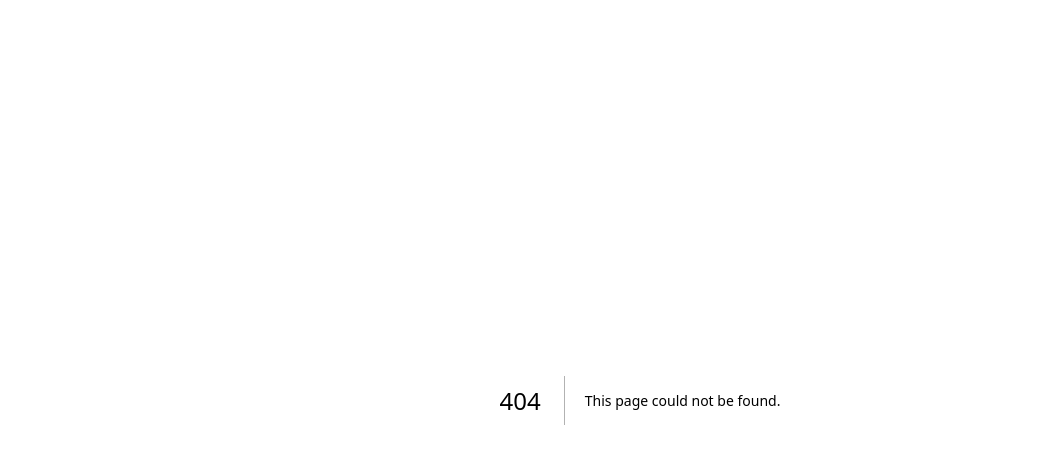
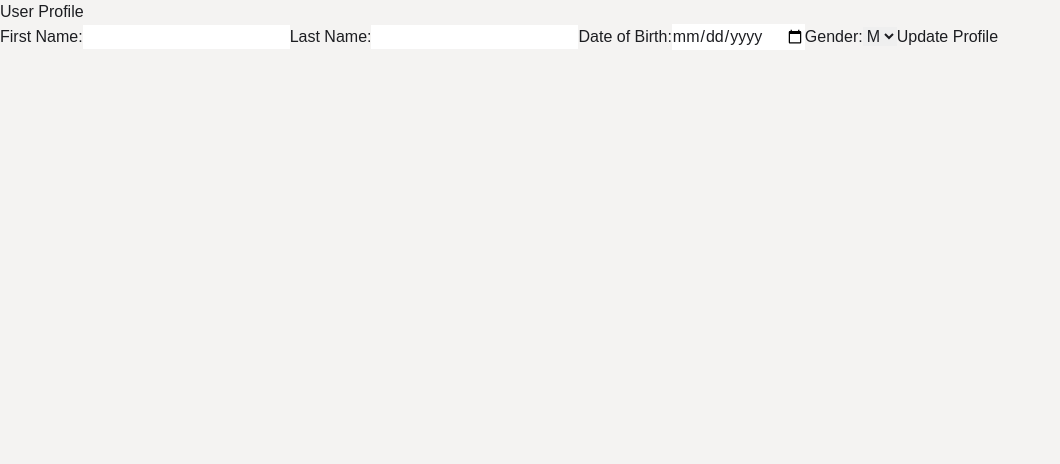
Before and after one commit to KKDinev20/Selvox-Frontend, a Next.js app in the folder selvox/: page /jobseeker/userPage in a window 1280 px wide. Before the commit this address had no page. Shown: the top 464 px of the page, without its empty margins (0-1060 px from the left). Built offline with nearby package versions, Linux system fonts and the light colour scheme.

Commit message:
Ensure that different roles (e.g., jobseeker, employer, admin) have appropriate access levels and permissions throughout the application.

```diff
--- /dev/null
+++ b/selvox/pages/admin/dashboard.tsx
@@ -0,0 +1,9 @@
+import Sidebar from "../components/common/Sidebar";
+
+export default function Dashboard() {
+    return (
+      <>
+        <Sidebar/>
+      </>
+    );
+  }
--- /dev/null
+++ b/selvox/pages/components/common/Sidebar.tsx
@@ -0,0 +1,9 @@
+function Sidebar() {
+    return (
+        <div>
+        </div >
+
+    );
+}
+
+export default Sidebar;
--- a/selvox/pages/general/auth/login.tsx
+++ b/selvox/pages/general/auth/login.tsx
@@ -1,10 +1,10 @@
 // pages/login.tsx
-import { useState } from 'react';
-import { useRouter } from 'next/router';
+import { useState } from "react";
+import { useRouter } from "next/router";
 
 export default function Login() {
   const router = useRouter();
-    const [form, setForm] = useState({ email: '', passwordHash: '' });
+  const [form, setForm] = useState({ email: "", passwordHash: "" });
 
   const handleChange = (e) => {
     const { name, value } = e.target;
@@ -14,9 +14,9 @@ export default function Login() {
   const handleSubmit = async (e) => {
     e.preventDefault();
     try {
-            const res = await fetch('https://localhost:7095/api/User/login', {
-                method: 'POST',
-                headers: { 'Content-Type': 'application/json' },
+      const res = await fetch("https://localhost:7095/api/User/login", {
+        method: "POST",
+        headers: { "Content-Type": "application/json" },
         body: JSON.stringify(form),
       });
 
@@ -25,30 +25,30 @@ export default function Login() {
         console.log(data); // Debugging: check response from backend
 
         // Save token and user role in local storage (or any other state management)
-                localStorage.setItem('token', data.token);
-                localStorage.setItem('role', data.role);
+        localStorage.setItem("token", data.token);
+        localStorage.setItem("role", data.role);
 
         // Redirect based on role
         switch (data.role) {
-                    case 'admin':
-                        router.push('/admin/dashboard');
+          case "admin":
+            router.push("/admin/dashboard");
             break;
-                    case 'employer':
-                        router.push('/employer/dashboard');
+          case "employer":
+            router.push("/employer/dashboard");
             break;
-                    case 'jobseeker':
-                        router.push('/jobseeker/dashboard');
+          case "jobseeker":
+            router.push("/jobseeker/userPage");
             break;
           default:
-                        router.push('/');
+            router.push("/");
         }
       } else {
         const errorData = await res.json();
-                throw new Error(errorData.message || 'Failed to login');
+        throw new Error(errorData.message || "Failed to login");
       }
     } catch (error) {
-            console.error('Login error:', error);
-            alert('Login failed. Please try again.');
+      console.error("Login error:", error);
+      alert("Login failed. Please try again.");
     }
   };
 
@@ -57,47 +57,65 @@ export default function Login() {
       <div className="bg-gray-100 text-gray-500 shadow-xl w-full h-3/4 overflow-hidden">
         <div className="md:flex w-full">
           <div className="hidden md:block w-1/2 bg-button py-10 px-10">
-                        <img src="/Login.svg" className="w-100 h-auto" />
+            <img src="/Login.png" className="w-100 h-auto" />
           </div>
-                    <div className="w-full md:w-1/2 py-16 px-10 md:px-10">
+          <div className="w-full md:w-1/2 py-36 px-10 md:px-10">
             <div className="text-center mb-10">
               <h1 className="font-bold text-3xl text-gray-900">Login</h1>
               <p>Enter your credentials to access your account</p>
             </div>
             <div>
               <form onSubmit={handleSubmit}>
-                                <div className="mb-4">
-                                    <label htmlFor="email" className="block text-sm font-medium text-gray-700">
-                                        Email
-                                    </label>
+                <div className="flex -mx-3">
+                  <div className="w-full px-3 mb-5">
+                    <label className="text-xs font-semibold px-1">Email</label>
+                    <div className="flex">
+                      <div className="w-10 z-10 pl-1 text-center pointer-events-none flex items-center justify-center">
+                        <i className="mdi mdi-email-outline text-gray-400 text-lg"></i>
+                      </div>
                       <input
                         type="email"
                         name="email"
                         value={form.email}
                         onChange={handleChange}
-                                        className="mt-1 block w-full py-2 px-3 border border-gray-300 bg-white rounded-md shadow-sm focus:outline-none focus:ring-indigo-500 focus:border-indigo-500 sm:text-sm"
-                                        required
+                        className="w-full -ml-10 pl-10 pr-3 py-2 rounded-lg border-2 border-gray-200 outline-none focus:border-indigo-500"
+                        placeholder="johnsmith@example.com"
                       />
                     </div>
-                                <div className="mb-4">
-                                    <label htmlFor="passwordHash" className="block text-sm font-medium text-gray-700">
+                  </div>
+                </div>
+                <div className="flex -mx-3">
+                  <div className="w-full px-3 mb-12">
+                    <label className="text-xs font-semibold px-1">
                       Password
                     </label>
+                    <div className="flex">
+                      <div className="w-10 z-10 pl-1 text-center pointer-events-none flex items-center justify-center">
+                        <i className="mdi mdi-lock-outline text-gray-400 text-lg"></i>
+                      </div>
                       <input
                         type="password"
                         name="passwordHash"
                         value={form.passwordHash}
                         onChange={handleChange}
-                                        className="mt-1 block w-full py-2 px-3 border border-gray-300 bg-white rounded-md shadow-sm focus:outline-none focus:ring-indigo-500 focus:border-indigo-500 sm:text-sm"
-                                        required
+                        className="w-full -ml-10 pl-10 pr-3 py-2 rounded-lg border-2 border-gray-200 outline-none focus:border-indigo-500"
+                        placeholder="************"
                       />
                     </div>
-                                <button type="submit" className="block w-full max-w-xs mx-auto bg-button text-gray-900 hover:bg-navbar focus:bg-navbar rounded-lg px-3 py-3 font-semibold">
+                  </div>
+                </div>
+                <button
+                  type="submit"
+                  className="block w-full max-w-xs mx-auto bg-button text-gray-900 hover:bg-navbar focus:bg-navbar rounded-lg px-3 py-3 font-semibold"
+                >
                   Login
                 </button>
                 <p className="text-sm mt-8 text-center">
-                                    Don't have an account?{' '}
-                                    <a href="/register" className="text-logo font-semibold hover:underline ml-1">
+                  Don't have an account?{" "}
+                  <a
+                    href="/general/auth/register"
+                    className="text-logo font-semibold hover:underline ml-1"
+                  >
                     Sign up here
                   </a>
                 </p>
--- /dev/null
+++ b/selvox/pages/jobseeker/userPage.tsx
@@ -0,0 +1,107 @@
+import { useState, useEffect } from 'react';
+import { useRouter } from 'next/router';
+
+export default function UserProfile() {
+    const router = useRouter();
+    const [user, setUser] = useState({
+        firstName: '',
+        lastName: '',
+        dateOfBirth: '',
+        gender: '',
+    });
+    const [loading, setLoading] = useState(true);
+
+    useEffect(() => {
+        // Fetch user profile data
+        const fetchUserProfile = async () => {
+            try {
+                const response = await fetch(`https://localhost:7095/api/User/${id}`); // Replace with your API endpoint
+                if (response.ok) {
+                    const userData = await response.json();
+                    setUser(userData);
+                } else {
+                    throw new Error('Failed to fetch user profile');
+                }
+            } catch (error) {
+                console.error('Error fetching user profile:', error);
+                // Handle error fetching profile
+            } finally {
+                setLoading(false);
+            }
+        };
+
+        fetchUserProfile();
+    }, []);
+
+    const handleUpdateProfile = async () => {
+        try {
+            const response = await fetch(`https://localhost:7095/api/User/${id}`, {
+                method: 'PUT',
+                headers: {
+                    'Content-Type': 'application/json',
+                },
+                body: JSON.stringify({
+                    firstName: user.firstName,
+                    lastName: user.lastName,
+                    dateOfBirth: user.dateOfBirth,
+                    gender: user.gender,
+                }),
+            });
+
+            if (response.ok) {
+                // Handle successful update
+                console.log('User profile updated successfully');
+            } else {
+                throw new Error('Failed to update user profile');
+            }
+        } catch (error) {
+            console.error('Error updating user profile:', error);
+            // Handle error updating profile
+        }
+    };
+
+    if (loading) return <div>Loading...</div>;
+
+    return (
+        <div>
+            <h1>User Profile</h1>
+            <form onSubmit={handleUpdateProfile}>
+                <label>
+                    First Name:
+                    <input
+                        type="text"
+                        value={user.firstName}
+                        onChange={(e) => setUser({ ...user, firstName: e.target.value })}
+                    />
+                </label>
+                <label>
+                    Last Name:
+                    <input
+                        type="text"
+                        value={user.lastName}
+                        onChange={(e) => setUser({ ...user, lastName: e.target.value })}
+                    />
+                </label>
+                <label>
+                    Date of Birth:
+                    <input
+                        type="date"
+                        value={user.dateOfBirth}
+                        onChange={(e) => setUser({ ...user, dateOfBirth: e.target.value })}
+                    />
+                </label>
+                <label>
+                    Gender:
+                    <select
+                        value={user.gender}
+                        onChange={(e) => setUser({ ...user, gender: e.target.value })}
+                    >
+                        <option value="male">M</option>
+                        <option value="female">F</option>
+                    </select>
+                </label>
+                <button type="submit">Update Profile</button>
+            </form>
+        </div>
+    );
+}
```
Also changed, not shown: selvox/pages/jobseeker/index.tsx (deleted), selvox/public/Jobseeker.png (added). Lines whose indentation alone changed are shown as unchanged.
